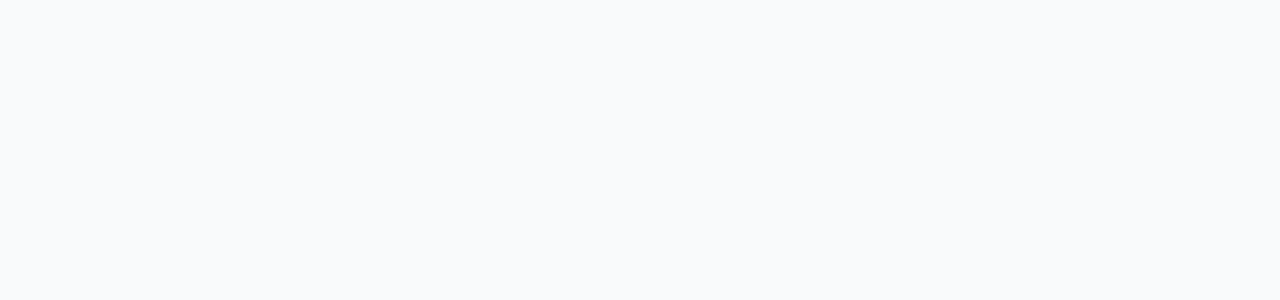
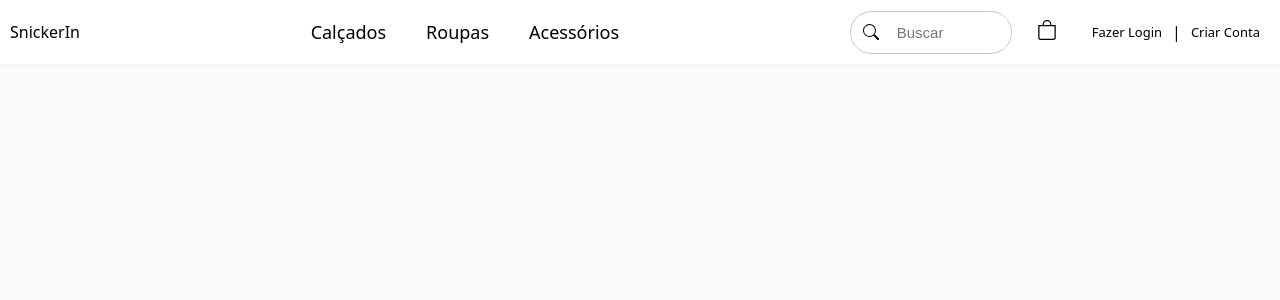
Before and after one commit to Luizhnrs/snicker.in, a React (Create React App) app in the folder frontend/: page /products/accessories in a window 1280 px wide. Before the commit this address had no page. Shown: the top 300 px of the page. Built offline with nearby package versions, Linux system fonts and the light colour scheme.

Commit message:
Feat: Create products page

```diff
--- a/frontend/src/App.tsx
+++ b/frontend/src/App.tsx
@@ -2,6 +2,7 @@ import { BrowserRouter, Route, Routes } from "react-router-dom";
 import Login from "./pages/Login";
 import Register from "./pages/Register";
 import Home from "./pages/Home";
+import Products from "./pages/Products";
 
 export default function App() {
   return(
@@ -11,6 +12,7 @@ export default function App() {
           <Route path="/" element={<Home />} />
           <Route path="/auth/login" element={<Login />} />
           <Route path="/auth/register" element={<Register />} />
+          <Route path="/products/:type" element={<Products />} />
         </Routes>
       </BrowserRouter>
     </>
--- a/frontend/src/components/Header.tsx
+++ b/frontend/src/components/Header.tsx
@@ -20,13 +20,13 @@ export default function Header() {
             <path fill-rule="evenodd" d="M2.5 12a.5.5 0 0 1 .5-.5h10a.5.5 0 0 1 0 1H3a.5.5 0 0 1-.5-.5m0-4a.5.5 0 0 1 .5-.5h10a.5.5 0 0 1 0 1H3a.5.5 0 0 1-.5-.5m0-4a.5.5 0 0 1 .5-.5h10a.5.5 0 0 1 0 1H3a.5.5 0 0 1-.5-.5" />
           </svg>
         </div>
-        <Link to="/footwear">
+        <Link to="/products/footwear">
           <p>Calçados</p>
         </Link>
-        <Link to="/clothes">
+        <Link to="/products/clothes">
           <p>Roupas</p>
         </Link>
-        <Link to="/accessories">
+        <Link to="/products/accessories">
           <p>Acessórios</p>
         </Link>
       </div>
--- /dev/null
+++ b/frontend/src/pages/Products.tsx
@@ -0,0 +1,12 @@
+import Header from "../components/Header";
+import "../styles/products.css";
+
+export default function Products() {
+  return(
+    <main className="products-page">
+      <Header />
+      <div className="products-container">
+      </div>
+    </main>
+  );
+};
--- /dev/null
+++ b/frontend/src/styles/products.css
@@ -0,0 +1,10 @@
+.products-page {
+  display: flex;
+  justify-content: center;
+}
+
+.products-container {
+  width: 80vw;
+  background-color: white;
+  padding-top: 8vh;
+}
```
